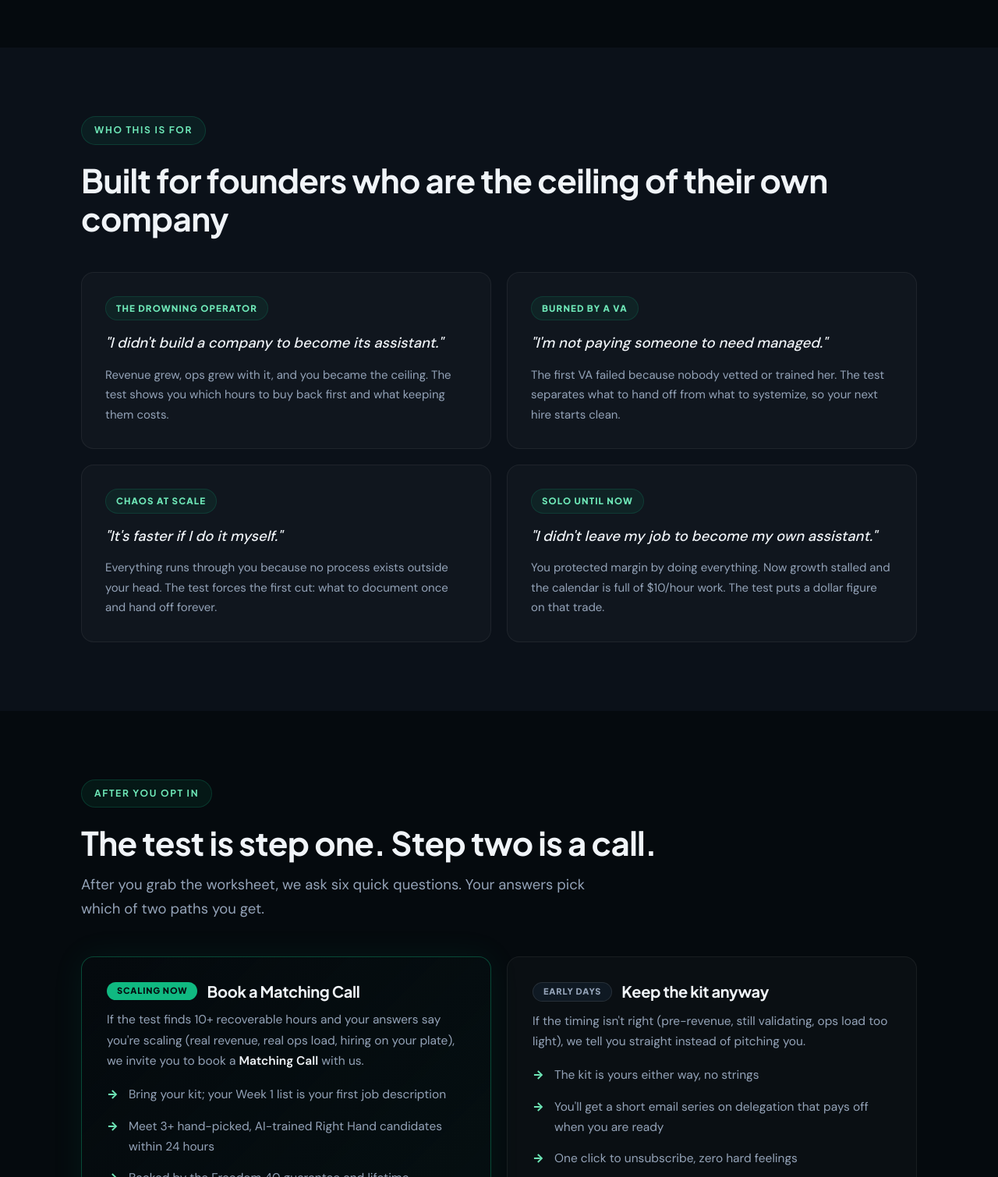
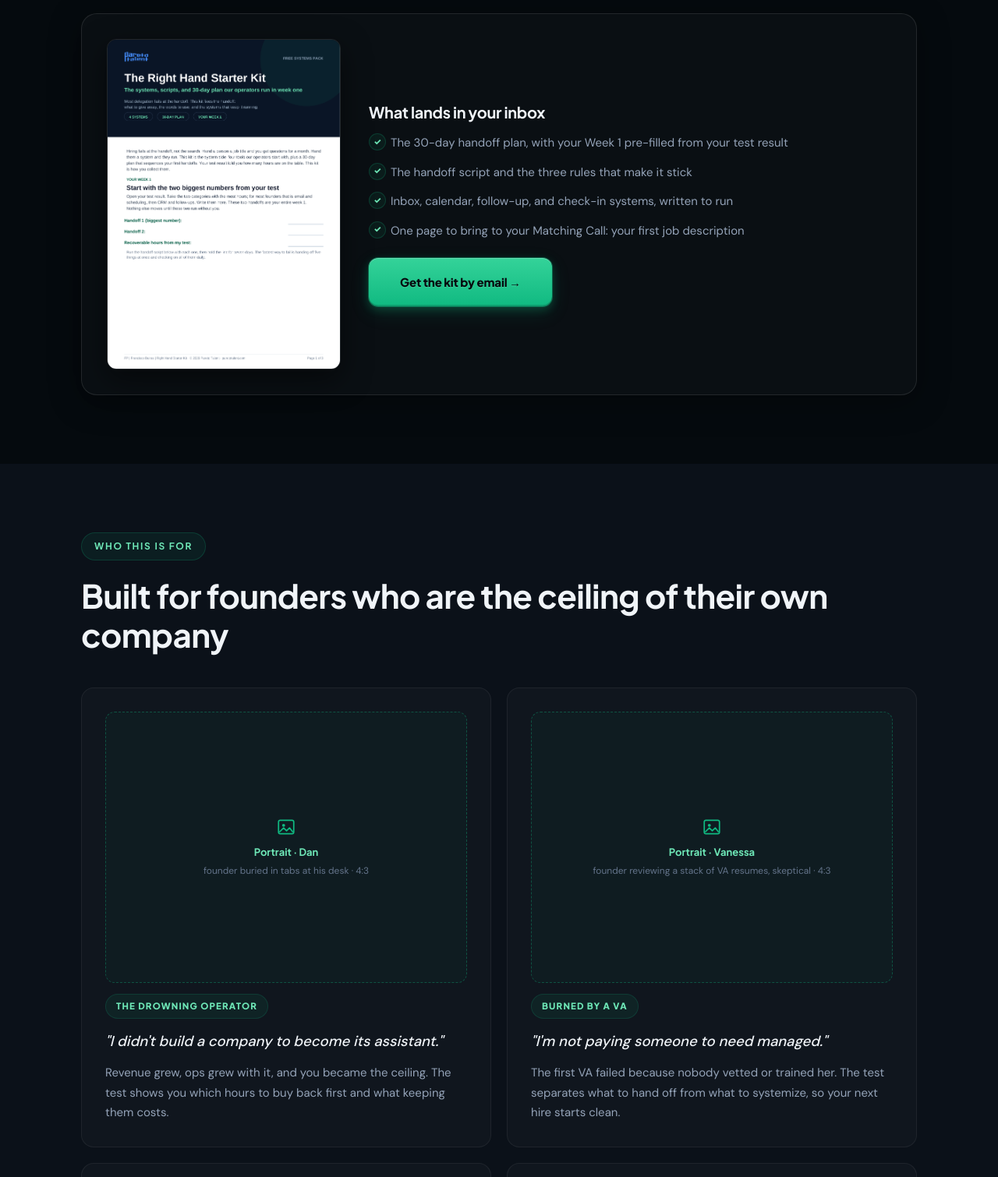
Before and after one commit to francisco12-a11y/Final-Project, a React app: page / in a window 1280 px wide. Shown: the part 2560-4070 px from the top of the page at 78% size. Built offline with nearby package versions, Linux system fonts and the light colour scheme.

Commit message:
Image placeholders (4 persona portraits, wide operator shot) + real kit-cover mockup in kit preview

```diff
--- /dev/null
+++ b/src/components/ImgPlaceholder.jsx
@@ -0,0 +1,19 @@
+export default function ImgPlaceholder({ label, hint, ratio = '16 / 9', wide = false }) {
+  return (
+    <figure
+      className="img-placeholder"
+      style={{ aspectRatio: ratio }}
+      data-wide={wide || undefined}
+    >
+      <svg width="26" height="26" viewBox="0 0 24 24" fill="none" aria-hidden="true">
+        <rect x="3" y="4" width="18" height="16" rx="2" stroke="#10b981" strokeWidth="1.6" />
+        <circle cx="9" cy="10" r="1.8" fill="#10b981" />
+        <path d="M4 18l5-5 3.5 3.5L16 13l4 5" stroke="#10b981" strokeWidth="1.6" strokeLinejoin="round" />
+      </svg>
+      <figcaption>
+        <span className="ph-label">{label}</span>
+        {hint && <span className="ph-hint">{hint}</span>}
+      </figcaption>
+    </figure>
+  )
+}
--- a/src/pages/Landing.jsx
+++ b/src/pages/Landing.jsx
@@ -2,6 +2,7 @@ import { useEffect, useState } from 'react'
 import Nav from '../components/Nav.jsx'
 import Footer from '../components/Footer.jsx'
 import Quiz from '../components/Quiz.jsx'
+import ImgPlaceholder from '../components/ImgPlaceholder.jsx'
 
 const HEROES = {
   dan: {
@@ -131,6 +132,19 @@ export default function Landing() {
               <p>Thirty minutes on decisions made, never tasks done. The meeting that replaces all the interruptions.</p>
             </div>
           </div>
+          <div className="kit-preview">
+            <img src="/pareto-final-project/site-assets/kit-cover.png" alt="The Right Hand Starter Kit — cover page" loading="lazy" />
+            <div>
+              <h3>What lands in your inbox</h3>
+              <ul>
+                <li>The 30-day handoff plan, with your Week 1 pre-filled from your test result</li>
+                <li>The handoff script and the three rules that make it stick</li>
+                <li>Inbox, calendar, follow-up, and check-in systems, written to run</li>
+                <li>One page to bring to your Matching Call: your first job description</li>
+              </ul>
+              <a className="btn btn-primary kit-cta" href="#get-audit">Get the kit by email →</a>
+            </div>
+          </div>
         </div>
       </section>
 
@@ -140,23 +154,29 @@ export default function Landing() {
           <span className="eyebrow">Who this is for</span>
           <h2 className="section-title">Built for founders who are the ceiling of their own company</h2>
           <div className="persona-grid">
+            {/* IMAGE: when the real photos are ready, replace each <ImgPlaceholder/>
+                with <img src="..." alt="..." style={{ borderRadius: 12 }} /> */}
             <div className="persona-card">
-              <span className="tag">The Drowning Operator</span>
+              <ImgPlaceholder label="Portrait · Dan" hint="founder buried in tabs at his desk · 4:3" ratio="4 / 3" />
+              <span className="tag" style={{ marginTop: 14 }}>The Drowning Operator</span>
               <p className="q">"I didn't build a company to become its assistant."</p>
               <p className="angle">Revenue grew, ops grew with it, and you became the ceiling. The test shows you which hours to buy back first and what keeping them costs.</p>
             </div>
             <div className="persona-card">
-              <span className="tag">Burned by a VA</span>
+              <ImgPlaceholder label="Portrait · Vanessa" hint="founder reviewing a stack of VA resumes, skeptical · 4:3" ratio="4 / 3" />
+              <span className="tag" style={{ marginTop: 14 }}>Burned by a VA</span>
               <p className="q">"I'm not paying someone to need managed."</p>
               <p className="angle">The first VA failed because nobody vetted or trained her. The test separates what to hand off from what to systemize, so your next hire starts clean.</p>
             </div>
             <div className="persona-card">
-              <span className="tag">Chaos at Scale</span>
+              <ImgPlaceholder label="Portrait · Chris" hint="founder surrounded by sticky notes and DMs · 4:3" ratio="4 / 3" />
+              <span className="tag" style={{ marginTop: 14 }}>Chaos at Scale</span>
               <p className="q">"It's faster if I do it myself."</p>
               <p className="angle">Everything runs through you because no process exists outside your head. The test forces the first cut: what to document once and hand off forever.</p>
             </div>
             <div className="persona-card">
-              <span className="tag">Solo Until Now</span>
+              <ImgPlaceholder label="Portrait · Sofia" hint="founder closing her laptop early, freed · 4:3" ratio="4 / 3" />
+              <span className="tag" style={{ marginTop: 14 }}>Solo Until Now</span>
               <p className="q">"I didn't leave my job to become my own assistant."</p>
               <p className="angle">You protected margin by doing everything. Now growth stalled and the calendar is full of $10/hour work. The test puts a dollar figure on that trade.</p>
             </div>
@@ -212,6 +232,15 @@ export default function Landing() {
               <h3>Lifetime Replacement</h3>
               <p>If your Right Hand ever stops performing, you get a free replacement with no waiting period, for as long as you work together.</p>
             </div>
+          </div>
+          <div style={{ marginTop: 44 }}>
+            {/* IMAGE: replace with <img src="..." alt="A Right Hand operator running the systems" /> */}
+            <ImgPlaceholder
+              wide
+              label="Wide shot · a Right Hand operator running the week"
+              hint="clean desk setup, dark tones, emerald screen accents · 21:9"
+              ratio="21 / 9"
+            />
           </div>
         </div>
       </section>
--- a/src/styles.css
+++ b/src/styles.css
@@ -301,6 +301,50 @@ h2.section-title { font-size: clamp(28px, 4vw, 42px); margin-bottom: 14px; }
   .quiz-result .quiz-number .n { font-size: 56px; }
 }
 
+/* ---------- image placeholders ---------- */
+.img-placeholder {
+  position: relative;
+  width: 100%;
+  display: flex;
+  flex-direction: column;
+  align-items: center;
+  justify-content: center;
+  gap: 8px;
+  background: var(--green-subtle);
+  border: 1.5px dashed #10b98159;
+  border-radius: var(--radius-md);
+  padding: 16px;
+  text-align: center;
+}
+.img-placeholder figcaption { display: flex; flex-direction: column; gap: 3px; }
+.img-placeholder .ph-label { font-family: var(--font-head); font-size: 13px; font-weight: 700; color: var(--green-bright); }
+.img-placeholder .ph-hint { font-size: 12px; color: var(--text-muted); }
+
+/* ---------- kit preview ---------- */
+.kit-preview {
+  margin-top: 44px;
+  display: grid;
+  grid-template-columns: 300px 1fr;
+  gap: 36px;
+  align-items: center;
+  background: var(--bg-card);
+  border: 1px solid var(--border-glass-strong);
+  border-radius: var(--radius-xl);
+  padding: 32px;
+  box-shadow: 0 8px 40px #00000059;
+}
+.kit-preview img { border-radius: var(--radius-md); border: 1px solid var(--border-glass-strong); box-shadow: 0 12px 36px #00000080; }
+.kit-preview h3 { font-size: 20px; margin-bottom: 10px; }
+.kit-preview ul { list-style: none; }
+.kit-preview li { padding: 6px 0 6px 28px; position: relative; font-size: 15px; color: var(--text-secondary); }
+.kit-preview li::before { content: "✓"; position: absolute; left: 0; top: 6px; width: 20px; height: 20px; border-radius: 50%; background: var(--green-muted); color: var(--green-bright); border: 1px solid #10b98133; display: grid; place-items: center; font-size: 11px; font-weight: 800; }
+.kit-preview .kit-cta { margin-top: 16px; }
+
+@media (max-width: 900px) {
+  .kit-preview { grid-template-columns: 1fr; }
+  .kit-preview img { max-width: 280px; margin: 0 auto; }
+}
+
 /* ---------- form ---------- */
 .form-box { max-width: 740px; margin: 44px auto 0; background: var(--bg-card); border: 1px solid var(--border-glass-strong); border-radius: var(--radius-xl); padding: 40px; box-shadow: 0 8px 40px #00000059; }
 .form-slot-note {
```
Also changed, not shown: public/site-assets/kit-cover.png (added).
